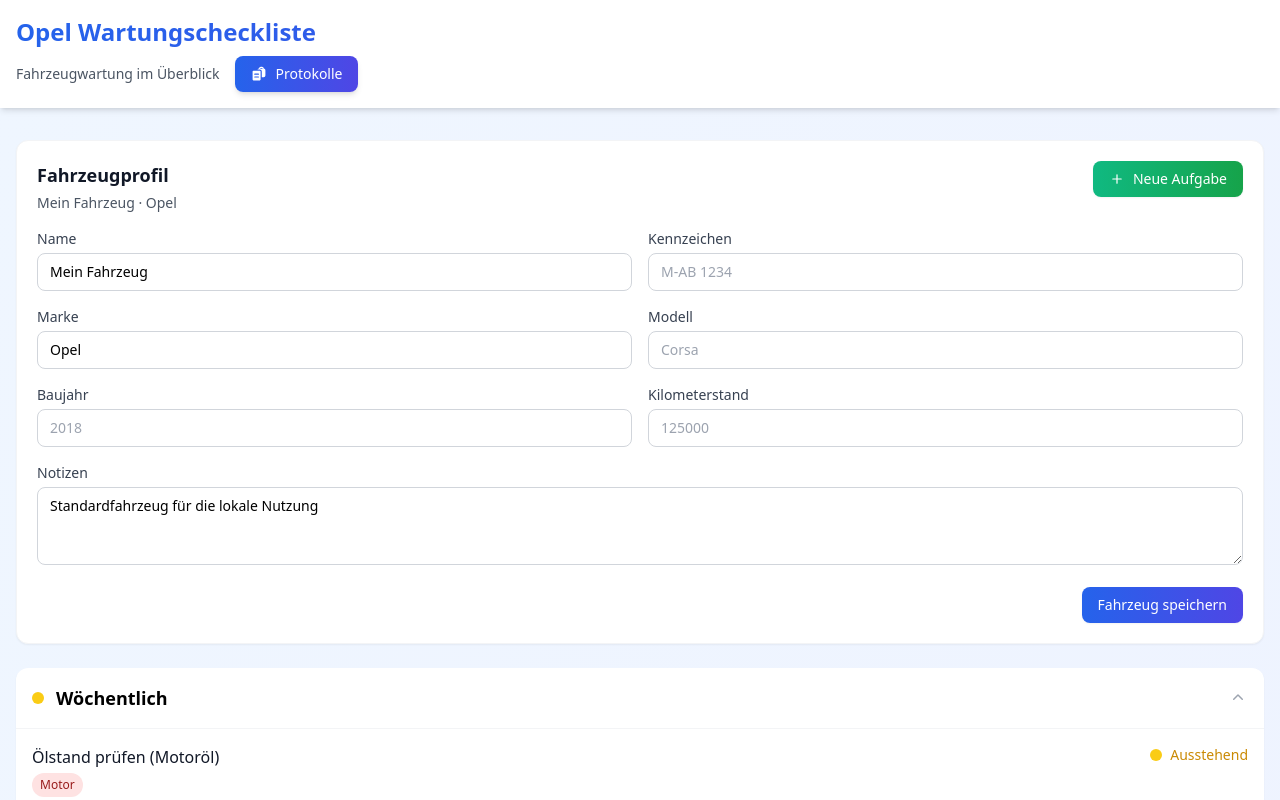
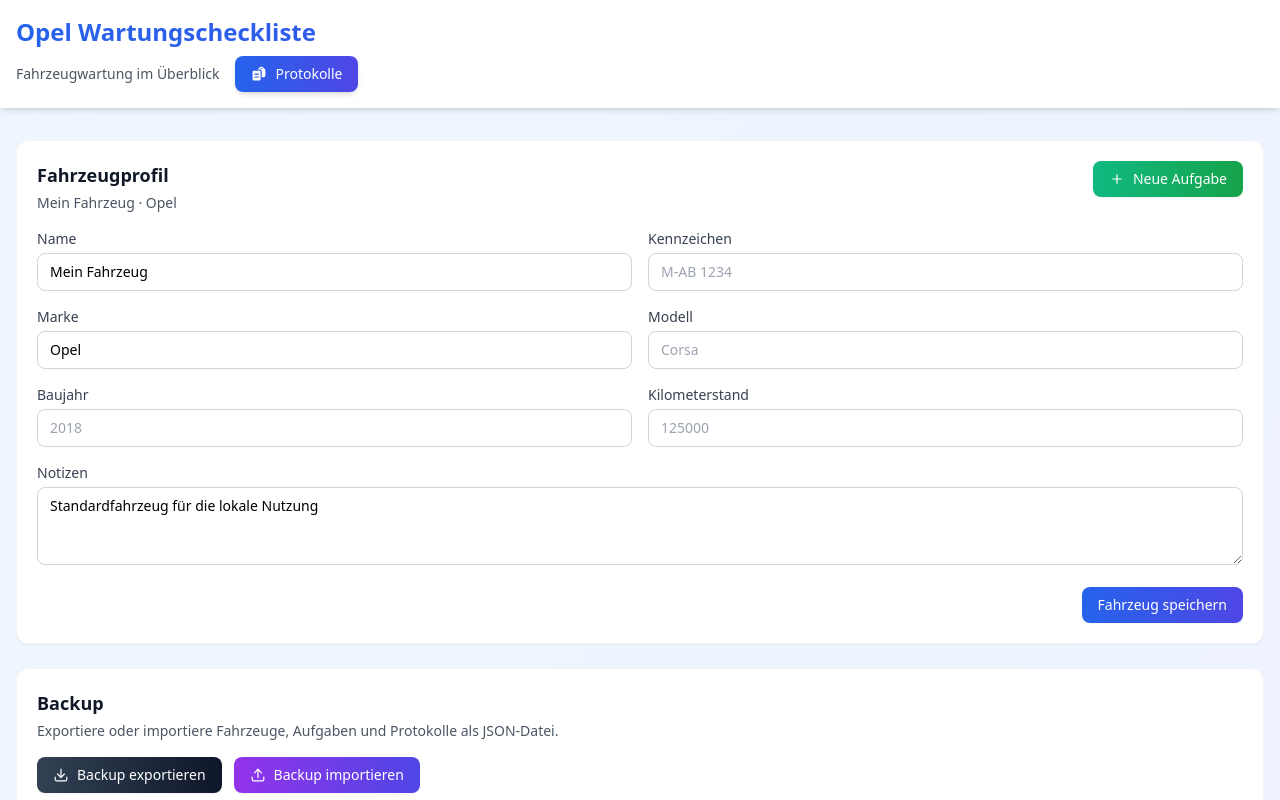
Before and after one commit to azetxxx/opel-check, a Vue app: page / in a window 1280 px wide. Shown: the top 800 px of the page. Built offline with nearby package versions, Linux system fonts and the light colour scheme.

Commit message:
feat: add backup import and export

```diff
--- a/src/App.vue
+++ b/src/App.vue
@@ -1,6 +1,7 @@
 <script setup lang="ts">
 import { computed, onErrorCaptured, onMounted, onUnmounted, ref, watch } from 'vue';
 import AppHeader from './components/AppHeader.vue';
+import BackupPanel from './components/BackupPanel.vue';
 import LogModal from './components/LogModal.vue';
 import TaskFormModal from './components/TaskFormModal.vue';
 import TaskGroup from './components/TaskGroup.vue';
@@ -10,6 +11,7 @@
 import { useMaintenanceLogs } from './composables/useMaintenanceLogs';
 import { useVehicleProfile } from './composables/useVehicleProfile';
 import type { Frequency, MaintenanceTask, VehicleProfile } from './types/maintenance';
+import { createBackupPayload, downloadBackup, validateBackupPayload } from './utils/backup';
 import { getCurrentDate, getNextCheckDate, toDateInputValue } from './utils/maintenanceDates';
 import {
   buildDefaultCollapsedGroups,
@@ -18,12 +20,13 @@
   groupTasksByFrequency
 } from './utils/maintenanceTasks';
 
-const { maintenanceTasks, updateTask, saveTask, archiveTask, resetTasks } = useMaintenanceData();
-const { addLog, isLoading, openLogModal } = useMaintenanceLogs();
-const { activeVehicle, updateVehicle } = useVehicleProfile();
+const { maintenanceTasks, updateTask, saveTask, archiveTask, replaceTasks, resetTasks } = useMaintenanceData();
+const { logs, addLog, isLoading, openLogModal, replaceLogs } = useMaintenanceLogs();
+const { vehicles, activeVehicle, updateVehicle, replaceVehicles } = useVehicleProfile();
 
 const showDebug = ref(false);
 const isTaskModalOpen = ref(false);
+const isImportingBackup = ref(false);
 const editingTask = ref<MaintenanceTask | null>(null);
 const simulatedDate = ref<string>(toDateInputValue(new Date()));
 const useSimulatedDate = ref(false);
@@ -39,6 +42,8 @@
 
 const debug = computed(() => ({
   activeVehicle: activeVehicle.value,
+  vehiclesLoaded: vehicles.value.length,
+  logsLoaded: logs.value.length,
   tasksLoaded: maintenanceTasks.value.length,
   filteredTasksLoaded: filteredTasks.value.length,
   groupedTasksCount: Object.values(groupedTasks.value).reduce((acc, tasks) => acc + tasks.length, 0),
@@ -82,6 +87,34 @@
 
 const saveVehicleProfile = (vehicle: VehicleProfile) => {
   updateVehicle(vehicle);
+};
+
+const exportBackup = () => {
+  const payload = createBackupPayload(vehicles.value, maintenanceTasks.value, logs.value);
+  downloadBackup(payload);
+};
+
+const importBackup = async (file: File) => {
+  try {
+    isImportingBackup.value = true;
+    const text = await file.text();
+    const parsed = JSON.parse(text) as unknown;
+
+    if (!validateBackupPayload(parsed)) {
+      alert('Ungültiges Backup-Format. Bitte eine gültige Omiigo-Car-JSON-Datei wählen.');
+      return;
+    }
+
+    replaceVehicles(parsed.vehicles);
+    replaceTasks(parsed.tasks);
+    replaceLogs(parsed.logs);
+    alert('Backup erfolgreich importiert.');
+  } catch (error) {
+    console.error('Error importing backup:', error);
+    alert('Backup konnte nicht importiert werden. Bitte JSON-Datei prüfen.');
+  } finally {
+    isImportingBackup.value = false;
+  }
 };
 
 const openCreateTaskModal = () => {
@@ -168,6 +201,12 @@
           @create-task="openCreateTaskModal"
         />
 
+        <BackupPanel
+          :is-importing="isImportingBackup"
+          @export="exportBackup"
+          @import-file="importBackup"
+        />
+
         <TaskGroup
           v-for="frequency in FREQUENCY_ORDER"
           :key="frequency"
--- /dev/null
+++ b/src/components/BackupPanel.vue
@@ -0,0 +1,66 @@
+<script setup lang="ts">
+import { ArrowDownTrayIcon, ArrowUpTrayIcon } from '@heroicons/vue/20/solid';
+import { ref } from 'vue';
+
+defineProps<{
+  isImporting?: boolean;
+}>();
+
+const emit = defineEmits<{
+  (e: 'export'): void;
+  (e: 'import-file', file: File): void;
+}>();
+
+const fileInput = ref<HTMLInputElement | null>(null);
+
+const openFilePicker = () => {
+  fileInput.value?.click();
+};
+
+const handleFileChange = (event: Event) => {
+  const target = event.target as HTMLInputElement;
+  const file = target.files?.[0];
+  if (!file) return;
+
+  emit('import-file', file);
+  target.value = '';
+};
+</script>
+
+<template>
+  <section class="bg-white rounded-xl shadow-sm border border-gray-100 p-5">
+    <div class="mb-4">
+      <h2 class="text-lg font-semibold text-gray-900">Backup</h2>
+      <p class="text-sm text-gray-600 mt-1">
+        Exportiere oder importiere Fahrzeuge, Aufgaben und Protokolle als JSON-Datei.
+      </p>
+    </div>
+
+    <div class="flex flex-col sm:flex-row gap-3">
+      <button
+        @click="emit('export')"
+        class="px-4 py-2 bg-gradient-to-r from-slate-700 to-slate-900 text-white rounded-lg hover:from-slate-800 hover:to-black transition-all duration-200 shadow-sm hover:shadow text-sm font-medium flex items-center justify-center gap-2"
+      >
+        <ArrowDownTrayIcon class="h-4 w-4" />
+        Backup exportieren
+      </button>
+
+      <button
+        @click="openFilePicker"
+        :disabled="isImporting"
+        class="px-4 py-2 bg-gradient-to-r from-purple-600 to-indigo-600 text-white rounded-lg hover:from-purple-700 hover:to-indigo-700 transition-all duration-200 shadow-sm hover:shadow text-sm font-medium flex items-center justify-center gap-2 disabled:opacity-50"
+      >
+        <ArrowUpTrayIcon class="h-4 w-4" />
+        Backup importieren
+      </button>
+
+      <input
+        ref="fileInput"
+        type="file"
+        accept="application/json,.json"
+        class="hidden"
+        @change="handleFileChange"
+      >
+    </div>
+  </section>
+</template>
--- a/src/composables/useMaintenanceData.ts
+++ b/src/composables/useMaintenanceData.ts
@@ -107,6 +107,11 @@
     }
   };
 
+  const replaceTasks = (tasks: MaintenanceTask[]) => {
+    maintenanceTasks.value = tasks.map(normalizeTask);
+    saveTasks();
+  };
+
   const saveTask = (task: Partial<MaintenanceTask> & Pick<MaintenanceTask, 'vehicleId' | 'description' | 'category' | 'frequency'>) => {
     if (task.id) {
       const existingTask = maintenanceTasks.value.find((item) => item.id === task.id);
@@ -163,6 +168,7 @@
     updateTask,
     saveTask,
     archiveTask,
+    replaceTasks,
     resetTasks
   };
 }
--- a/src/composables/useMaintenanceLogs.ts
+++ b/src/composables/useMaintenanceLogs.ts
@@ -55,6 +55,11 @@
     }
   };
 
+  const replaceLogs = (items: MaintenanceLog[]) => {
+    logs.value = sortLogsByDateDesc(items.map(normalizeLog));
+    saveLogs();
+  };
+
   const addLog = async (log: MaintenanceLog) => {
     try {
       isLoading.value = true;
@@ -100,6 +105,7 @@
     isLoading,
     addLog,
     clearLogs,
+    replaceLogs,
     openLogModal,
     closeLogModal
   };
--- a/src/composables/useVehicleProfile.ts
+++ b/src/composables/useVehicleProfile.ts
@@ -73,6 +73,14 @@
     }
   };
 
+  const replaceVehicles = (items: VehicleProfile[]) => {
+    vehicles.value = items.map(normalizeVehicle);
+    if (!vehicles.value.some((vehicle) => vehicle.id === activeVehicleId.value)) {
+      activeVehicleId.value = vehicles.value[0]?.id ?? DEFAULT_VEHICLE_ID;
+    }
+    saveVehicles();
+  };
+
   const updateVehicle = (updatedVehicle: VehicleProfile) => {
     const index = vehicles.value.findIndex((vehicle) => vehicle.id === updatedVehicle.id);
     if (index !== -1) {
@@ -106,6 +114,7 @@
     vehicles,
     activeVehicle,
     activeVehicleId,
-    updateVehicle
+    updateVehicle,
+    replaceVehicles
   };
 }
--- /dev/null
+++ b/src/utils/backup.ts
@@ -0,0 +1,111 @@
+import type { MaintenanceLog, MaintenanceTask, VehicleProfile } from '../types/maintenance';
+
+export interface BackupPayload {
+  version: 1;
+  exportedAt: string;
+  vehicles: VehicleProfile[];
+  tasks: MaintenanceTask[];
+  logs: MaintenanceLog[];
+}
+
+const isObject = (value: unknown): value is Record<string, unknown> => {
+  return typeof value === 'object' && value !== null;
+};
+
+const isString = (value: unknown): value is string => typeof value === 'string';
+const isOptionalString = (value: unknown) => value === undefined || value === null || typeof value === 'string';
+const isOptionalNumber = (value: unknown) => value === undefined || value === null || typeof value === 'number';
+
+const frequencyValues = new Set(['daily', 'weekly', 'monthly', 'quarterly', 'biannual', 'annual']);
+const isFrequency = (value: unknown): value is MaintenanceTask['frequency'] => isString(value) && frequencyValues.has(value);
+
+const isVehicleProfile = (value: unknown): value is VehicleProfile => {
+  if (!isObject(value)) return false;
+
+  return isString(value.id)
+    && isString(value.name)
+    && isOptionalString(value.plate)
+    && isOptionalString(value.brand)
+    && isOptionalString(value.model)
+    && (value.year === undefined || typeof value.year === 'number')
+    && isOptionalString(value.vin)
+    && isOptionalString(value.notes)
+    && isOptionalNumber(value.currentMileage)
+    && isString(value.createdAt)
+    && isString(value.updatedAt);
+};
+
+const isMaintenanceTask = (value: unknown): value is MaintenanceTask => {
+  if (!isObject(value)) return false;
+
+  return isString(value.id)
+    && isString(value.vehicleId)
+    && isString(value.description)
+    && isString(value.category)
+    && isFrequency(value.frequency)
+    && (value.lastCheck === null || isString(value.lastCheck))
+    && (value.nextCheck === null || isString(value.nextCheck))
+    && isOptionalString(value.notes)
+    && isOptionalNumber(value.dueMileage)
+    && isOptionalNumber(value.lastMileage)
+    && typeof value.isCustom === 'boolean'
+    && typeof value.isArchived === 'boolean'
+    && isString(value.createdAt)
+    && isString(value.updatedAt);
+};
+
+const isMaintenanceLog = (value: unknown): value is MaintenanceLog => {
+  if (!isObject(value)) return false;
+
+  return isString(value.id)
+    && isString(value.vehicleId)
+    && isString(value.taskId)
+    && isString(value.taskDescription)
+    && isString(value.category)
+    && isFrequency(value.frequency)
+    && isString(value.checkedAt)
+    && isString(value.nextDueDate)
+    && isOptionalString(value.notes)
+    && isOptionalNumber(value.mileage)
+    && isString(value.createdAt);
+};
+
+export const validateBackupPayload = (value: unknown): value is BackupPayload => {
+  if (!isObject(value)) return false;
+
+  return value.version === 1
+    && isString(value.exportedAt)
+    && Array.isArray(value.vehicles)
+    && Array.isArray(value.tasks)
+    && Array.isArray(value.logs)
+    && value.vehicles.every(isVehicleProfile)
+    && value.tasks.every(isMaintenanceTask)
+    && value.logs.every(isMaintenanceLog);
+};
+
+export const createBackupPayload = (
+  vehicles: VehicleProfile[],
+  tasks: MaintenanceTask[],
+  logs: MaintenanceLog[]
+): BackupPayload => ({
+  version: 1,
+  exportedAt: new Date().toISOString(),
+  vehicles,
+  tasks,
+  logs
+});
+
+export const downloadBackup = (payload: BackupPayload) => {
+  const json = JSON.stringify(payload, null, 2);
+  const blob = new Blob([json], { type: 'application/json' });
+  const url = URL.createObjectURL(blob);
+  const anchor = document.createElement('a');
+  const timestamp = payload.exportedAt.replace(/[:.]/g, '-');
+
+  anchor.href = url;
+  anchor.download = `omiigo-car-backup-${timestamp}.json`;
+  document.body.appendChild(anchor);
+  anchor.click();
+  document.body.removeChild(anchor);
+  URL.revokeObjectURL(url);
+};
```
